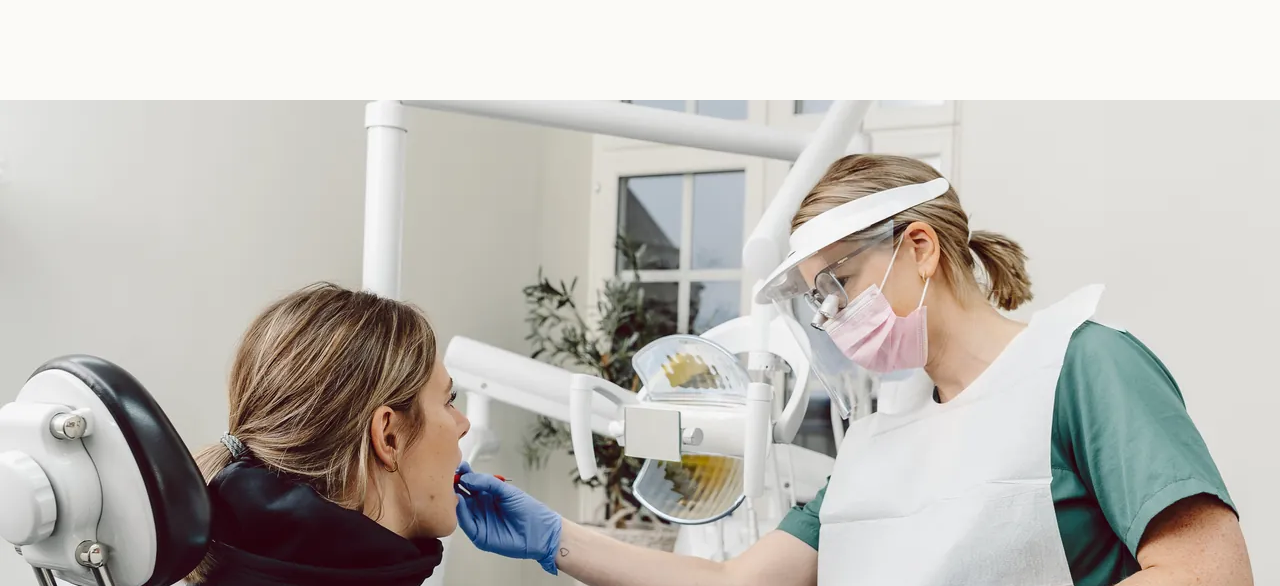
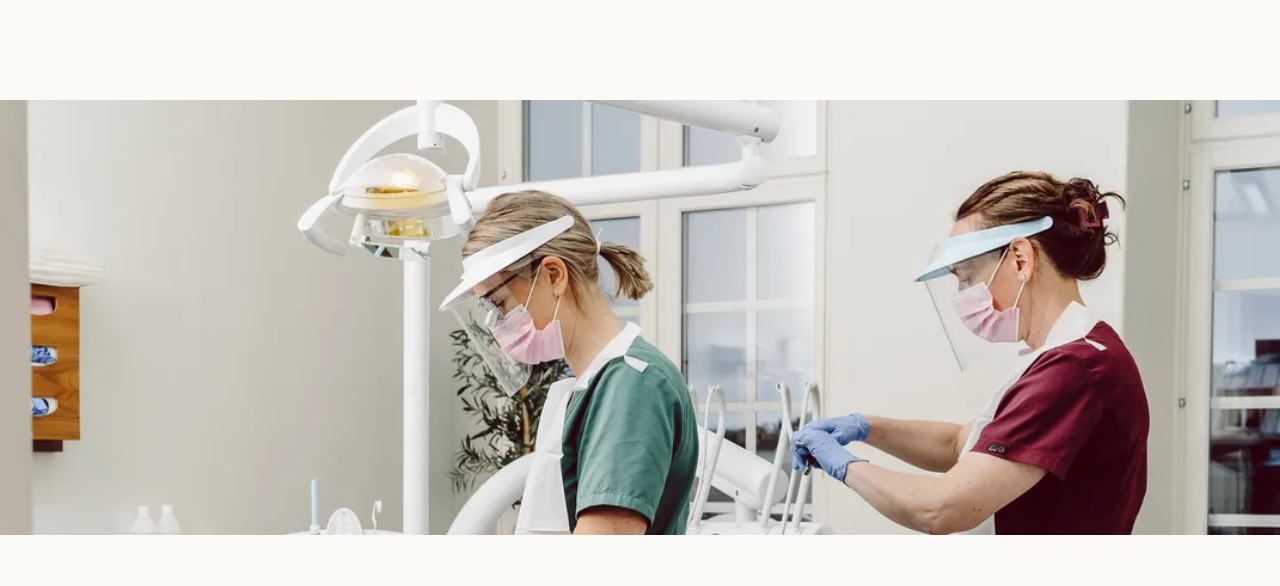
Before and after one commit to callesassi-netizen/tandlakarhuset, a plain HTML site: page tandhygienist.html in a window 1280 px wide. Shown: the part 366-952 px from the top of the page. Drawn offline with Linux system fonts and the light colour scheme.

Commit message:
Ny toppbild på Tandhygienist, implantatbild, ta bort Vår historia

```diff
--- a/assets/css/style.css
+++ b/assets/css/style.css
@@ -578,9 +578,6 @@ body.meny-oppen { overflow: hidden; }
   object-position: var(--bildlage, center);
 }
 
-/* Högre toppband där motivet har två personer på olika höjd */
-.toppbild--hog img { height: clamp(240px, 42vw, 620px); }
-
 /* --- 11. Kort ----------------------------------------------------------- */
 
 .kort-rutnat {
--- a/tandhygienist.html
+++ b/tandhygienist.html
@@ -12,7 +12,7 @@
 <meta property="og:site_name" content="Tandläkarhuset Östersund">
 <meta property="og:title" content="Tandhygienist i Östersund | Tandläkarhuset">
 <meta property="og:description" content="Undersökning, tandsten och beläggningar, behandling av tandlossning och hjälp att sluta med tobak. Målet är en god munhälsa hela livet.">
-<meta property="og:image" content="assets/img/hygienist-1280.jpg">
+<meta property="og:image" content="assets/img/hygienistband-1280.jpg">
 <meta name="twitter:card" content="summary_large_image">
 <meta name="theme-color" content="#0C302E">
 
@@ -82,12 +82,12 @@
     </div>
   </section>
 
-  <div class="toppbild toppbild--hog" style="--bildlage:center 42%">
+  <div class="toppbild" style="--bildlage:88% 22%">
     <picture>
-          <source type="image/webp" sizes="100vw" srcset="assets/img/hygienist-768.webp 768w, assets/img/hygienist-1280.webp 1280w, assets/img/hygienist-1920.webp 1920w, assets/img/hygienist-2400.webp 2400w">
-          <img src="assets/img/hygienist-1280.jpg" sizes="100vw"
-               srcset="assets/img/hygienist-768.jpg 768w, assets/img/hygienist-1280.jpg 1280w, assets/img/hygienist-1920.jpg 1920w, assets/img/hygienist-2400.jpg 2400w"
-               alt="Tandhygienisten undersöker en patient i behandlingsstolen" width="2400" height="1013" fetchpriority="high">
+          <source type="image/webp" sizes="100vw" srcset="assets/img/hygienistband-768.webp 768w, assets/img/hygienistband-1280.webp 1280w, assets/img/hygienistband-1920.webp 1920w, assets/img/hygienistband-2400.webp 2400w">
+          <img src="assets/img/hygienistband-1280.jpg" sizes="100vw"
+               srcset="assets/img/hygienistband-768.jpg 768w, assets/img/hygienistband-1280.jpg 1280w, assets/img/hygienistband-1920.jpg 1920w, assets/img/hygienistband-2400.jpg 2400w"
+               alt="Tandhygienist och tandsköterska förbereder en behandling" width="2400" height="683" fetchpriority="high">
         </picture>
   </div>
 
```
Also changed, not shown: assets/img/hygienist-1280.jpg (deleted), assets/img/hygienist-1280.webp (deleted), assets/img/hygienist-1920.jpg (deleted), assets/img/hygienist-1920.webp (deleted), assets/img/hygienist-2400.jpg (deleted), assets/img/hygienist-2400.webp (deleted), assets/img/hygienist-768.jpg (deleted), assets/img/hygienist-768.webp (deleted), assets/img/hygienistband-1280.jpg (added), assets/img/hygienistband-1280.webp (added), assets/img/hygienistband-1920.jpg (added), assets/img/hygienistband-1920.webp (added), assets/img/hygienistband-2400.jpg (added), assets/img/hygienistband-2400.webp (added), 2 more files.
